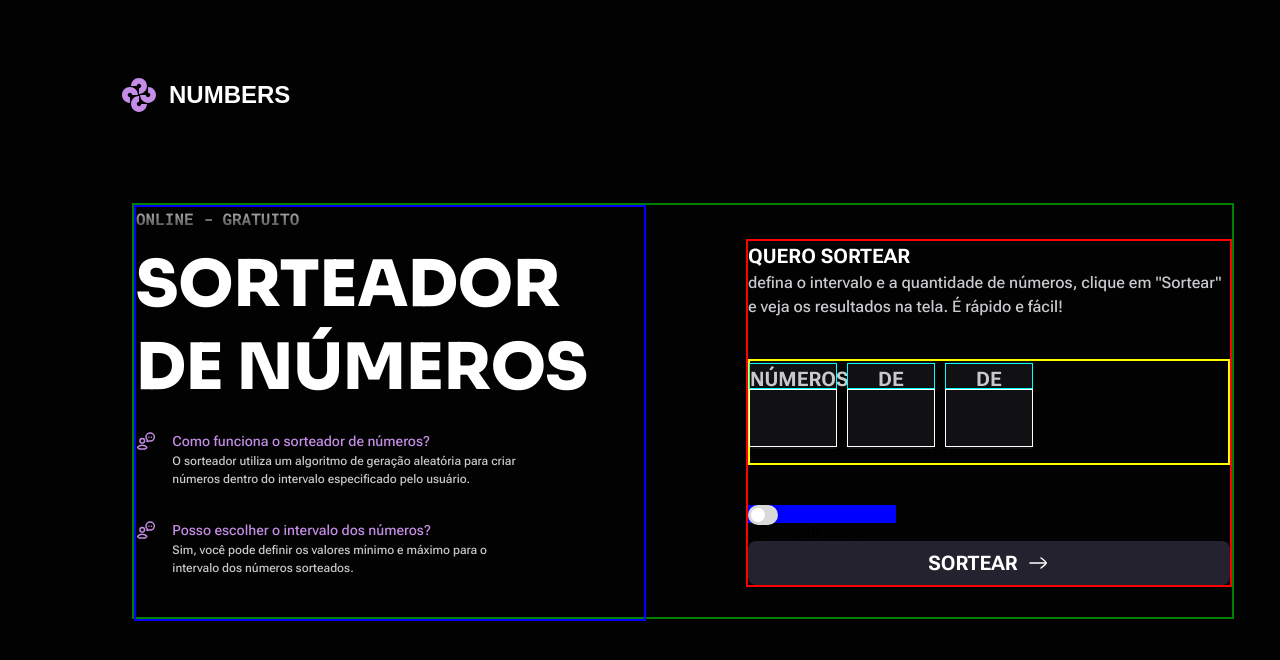
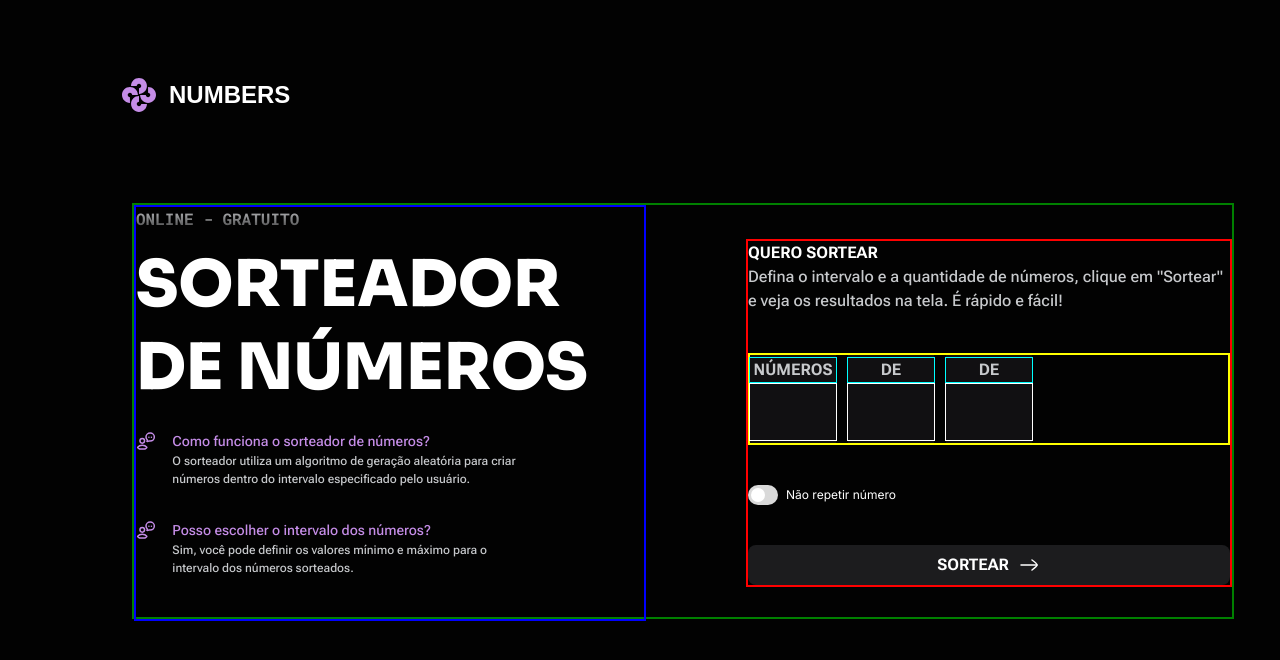
Before and after one commit to Roxsteam/Projeto---Sorteado-de-n-meros, a plain HTML site: page index.html in a window 1280 px wide. Shown: the top 660 px of the page. Drawn offline with Linux system fonts and the light colour scheme.

Commit message:
falta estilizar os inputs dos números

```diff
--- a/global.css
+++ b/global.css
@@ -24,9 +24,15 @@ margin: 0;
 --accent-lime: #D1DC97;
 --accent-red: #E9A9B3;
 
---gradient-border: #77C0AF 0%, #D1DC97 14.84%, #E9A9B3 32.15%, #D586E0 65.79%, #91A1FA 84.58%;
+--gradient-border: 90deg,
+    #77C0AF 0%,
+    #D1DC97 14.84%,
+    #E9A9B3 32.15%,
+    #D586E0 65.79%,
+    #91A1FA 84.58%;
 --gradient-background: #D586E0 0%, #91A1FA 98.93%;
 --gradient-content: #C7C9CC 0%, #3D3D3D 100%;
+ --bg-tertiary: #1C1C1E;
 
 /* Tipografia */
 
@@ -39,6 +45,6 @@ margin: 0;
 --p-large: 500 1rem/1.5 "Roboto Flex", sans-serif;
 --p-medium: 500 0.875rem/1.5 "Roboto Flex", sans-serif;
 --p-small: 500 0.75rem/1.5 "Roboto Flex", sans-serif;
---label-medium: 700 1.25rem/1.5 "Roboto Flex", sans-serif;
+--label-medium: 700 1rem/1.5 "Roboto Flex", sans-serif;
 --label-small: 700 1rem/1.5 "Roboto Flex", sans-serif;
 }
--- a/index.css
+++ b/index.css
@@ -147,6 +147,7 @@ background-color: var(--background-secondary);
 & label {
 font: var(--label-medium);
 color: #C7C9CC;
+
 width: 100%;
 text-align: center;
 height: 1.5rem;
@@ -176,39 +177,36 @@ input::-webkit-inner-spin-button {
 
 }
 
-.content-form button{
-width: 30.125rem;
-height: 3.5rem;
-border-radius: 8px;
-background-color: var(--background-tertiary);
-border: none;
-cursor: pointer;
+
+.select {
 
 display: flex;
 align-items: center;
-justify-content: center;
+justify-content: start;
 gap: 8px;
+margin-bottom:40px;
 
-font: var(--label-medium);
-color: #FFFFFF;
 }
-
-
 
 .label-option {
 position: relative;
-width: 148px;
+width: 30px;
 height: 20px;
 display: inline-block;
-background-color: blue;
 z-index: 0;
 }
 
 .label-option input {
 
-width: 0;
-height: 0;
-opacity: 0;}
+position: relative;
+width: 100%;
+height: 100%;
+opacity: 0;
+margin:0;
+cursor:pointer;
+z-index: 2;
+
+}
 
 .slider {
 position: absolute;
@@ -218,9 +216,11 @@ height: 20px;
 background-color: var(--content-tertiary);
 border-radius: 16px;
 left:0;
+top:0;
 z-index: 1;
-cursor: pointer;
-transition: background 250ms ease;
+transition: background-image 1.5s ease;
+
+
 }
 
 .slider::before {
@@ -234,14 +234,71 @@ z-index: 2;
 top: 3px;
 left: 3px;
 bottom: 3px;
-transition: left 250ms ease, background 250ms ease;
+transition: transform 700ms ease;
+
+}
+
+.label-option input:checked + .slider::before {
+   transform: translateX(10px);
 }
 
 .label-option input:checked + .slider {
-  background: linear-gradient(90deg, #84fab0 0%, #8fd3f4 100%);
+   background-image: linear-gradient(var(--gradient-background));
 }
 
-.label-option input:checked + .slider::before {
-  left: calc(100% - 3px - 22px); /* desloca o knob para a borda direita */
-  background: #fff;
+.texto {
+color: var(--content-primary);
+font-family: "Inter", sans-serif;
+font-size: 12px;
+line-height: 150%;
 }
+
+.content-form button{
+width: 30.125rem;
+height: 3.5rem;
+border-radius: 8px;
+border: 2px solid transparent;
+background:
+    linear-gradient(var(--bg-tertiary), var(--bg-tertiary)) padding-box,
+    linear-gradient(var(--bg-tertiary), var(--bg-tertiary)) border-box;
+
+  background-clip: padding-box, border-box;
+
+  background-size: 100% 100%, 100% 100%;
+  background-position: 0 0, 0 0;
+
+  transition: background-position 1s ease;
+
+background-color: var(--background-tertiary);
+
+cursor: pointer;
+
+display: flex;
+align-items: center;
+justify-content: center;
+gap: 8px;
+
+font: var(--label-medium);
+color: #FFFFFF;
+}
+
+
+.content-form button:hover {
+ background:
+    linear-gradient(var(--bg-tertiary), var(--bg-tertiary)) padding-box,
+    linear-gradient(var(--gradient-border)) border-box;
+
+  background-size: 100% 100%, 300% 300%;
+  background-position: 0 0, 100% 50%;
+}
+
+
+.content-form button img {
+transition: transform 800ms ease;
+}
+
+.content-form button:hover img{
+
+transform: translateX(10px);
+
+}
--- a/index.html
+++ b/index.html
@@ -10,7 +10,7 @@
     <link href="https://fonts.googleapis.com/css2?family=Sora:wght@100..800&display=swap" rel="stylesheet">
     <link href="https://fonts.googleapis.com/css2?family=Roboto+Mono:ital,wght@0,100..700;1,100..700&display=swap" rel="stylesheet">
     <link href="https://fonts.googleapis.com/css2?family=Roboto+Flex:opsz,wght,XOPQ,XTRA,YOPQ,YTDE,YTFI,YTLC,YTUC@8..144,100..1000,96,468,79,-203,738,514,712&display=swap" rel="stylesheet">
-
+    <link href="https://fonts.googleapis.com/css2?family=Inter:ital,opsz,wght@0,14..32,100..900;1,14..32,100..900&display=swap" rel="stylesheet">
 
 
 </head>
@@ -49,7 +49,7 @@
 
 <div class="title-form">
     <h2>QUERO SORTEAR</h2>
-    <p>defina o intervalo e a quantidade de números, clique em "Sortear" e veja os resultados na tela. É rápido e fácil!</p>
+    <p>Defina o intervalo e a quantidade de números, clique em "Sortear" e veja os resultados na tela. É rápido e fácil!</p>
 </div>
 
 <form action="">
@@ -71,14 +71,12 @@
 
 </form>
 
-
+<div class="select">
 <label for="option" class="label-option">
 <input type="checkbox">
 <span class="slider"></span>
 </label>
-
-
-<span class="texto">Não repetir número</span>
+<span class="texto">Não repetir número</span></div>
 
 
 <button>SORTEAR <img src="assets/icons/arrow-right.svg" alt=""></button>
```
